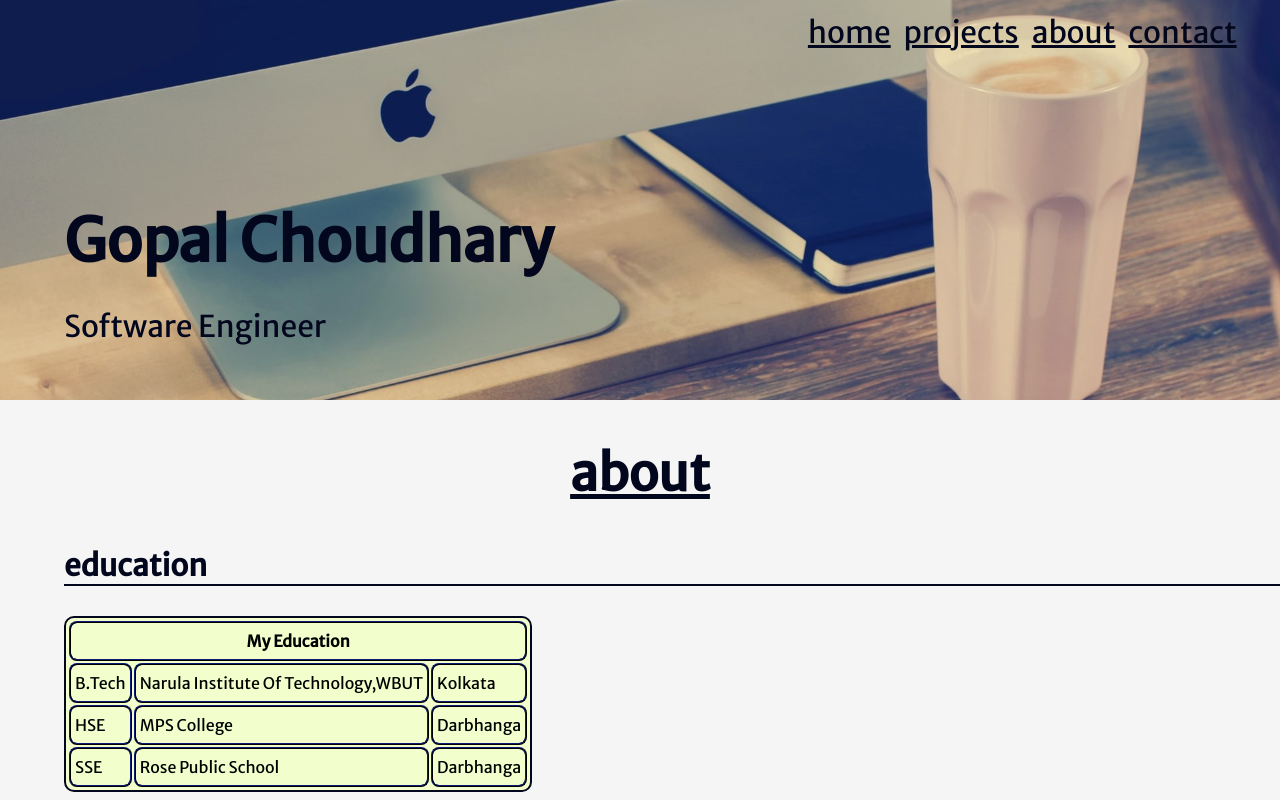
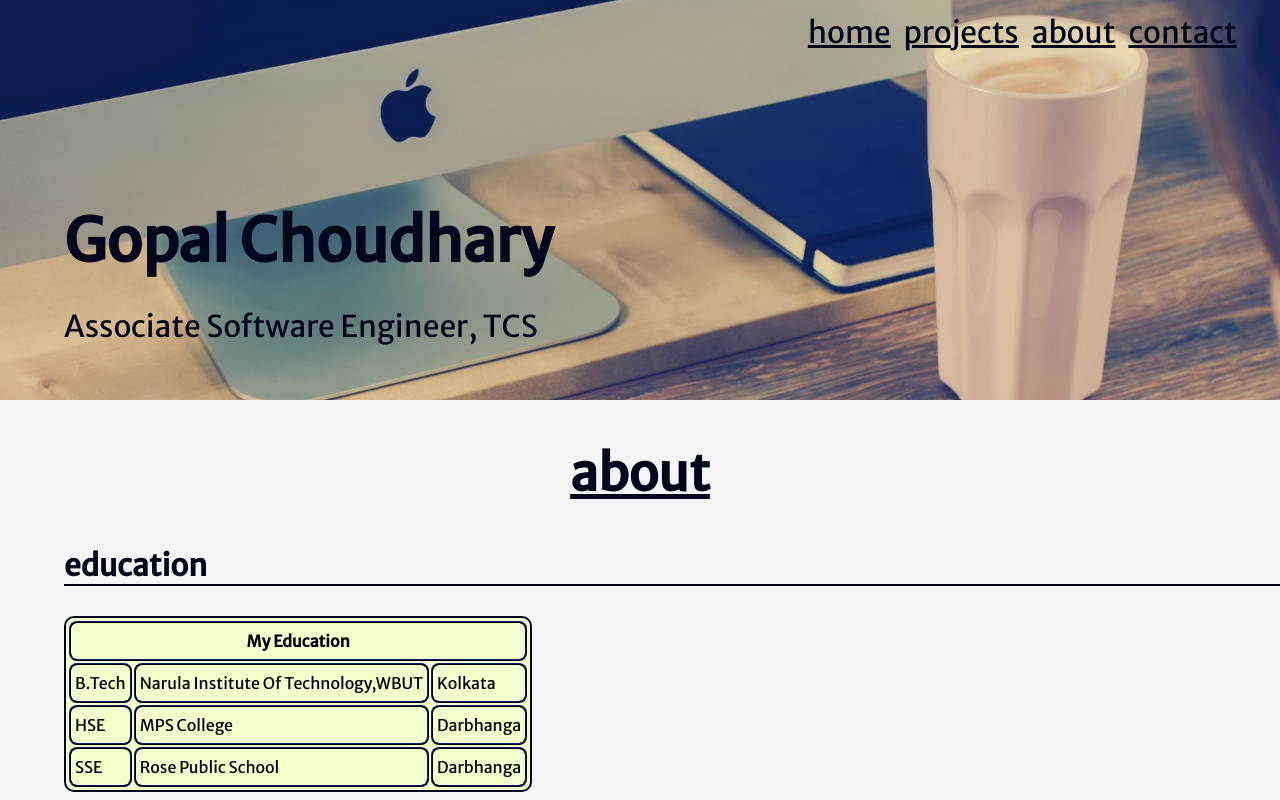
Before and after one commit to gopalkrs/portfolio-web-project, a plain HTML site: page about.html in a window 1280 px wide. Shown: the top 800 px of the page. Drawn offline with Linux system fonts and the light colour scheme.

Commit message:
changed the text

```diff
--- a/about.html
+++ b/about.html
@@ -20,7 +20,7 @@
         </nav>
         <h1>Gopal Choudhary <br>
             <span class="head">
-                Software Engineer
+                Associate Software Engineer, TCS
             </span>
         </h1>
     </header>
```
Also changed, not shown: contacts.html (+1 -1 lines), project.html (+1 -1 lines).
